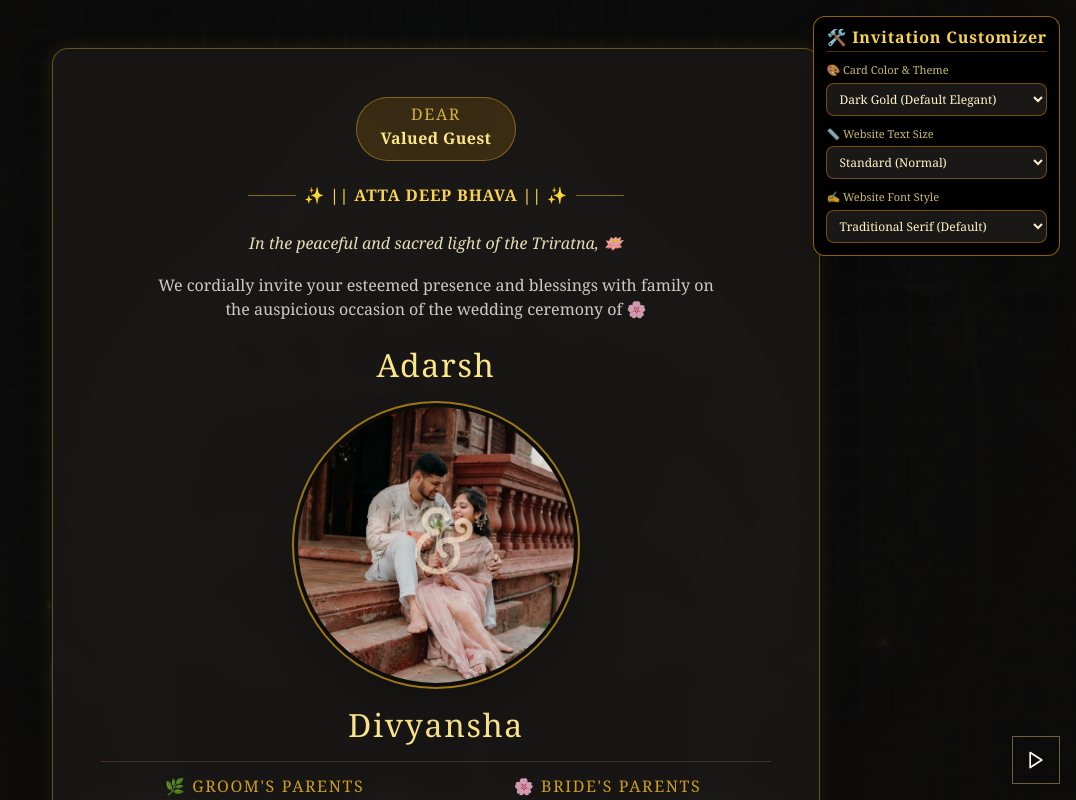
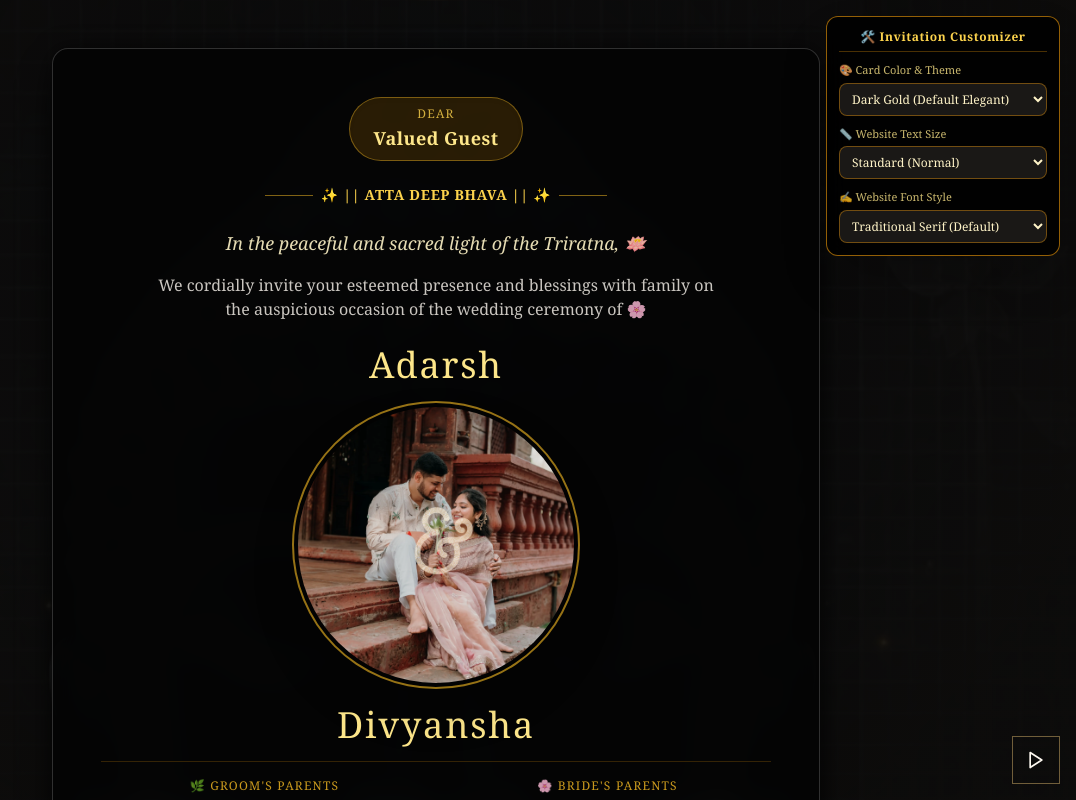
Before and after one commit to Adoniskingx/AD, a React (Vite) app in the folder adarsh-divyansha-wedding/: page / in a window 1280 px wide. Shown: the top 800 px of the page, without its empty margins (204-1280 px from the left). Built offline with nearby package versions, Linux system fonts and the light colour scheme.

Commit message:
Refactor CSS for card styles and themes
Updated styles for card and background layers. Changed card background color and adjusted theme-specific styles.

```diff
--- a/adarsh-divyansha-wedding/src/index.css
+++ b/adarsh-divyansha-wedding/src/index.css
@@ -5,10 +5,12 @@
 @layer base {
   html, body {
     @apply bg-[#0D0C0B] text-[#FDF8F0] antialiased selection:bg-amber-200 selection:text-amber-900 min-h-screen m-0 p-0 overflow-x-hidden;
+    font-size: 16px;
+    font-family: ui-serif, Georgia, Cambria, "Times New Roman", Times, serif;
   }
 }
 
-/* Background Layer: Larger Aspect-Ratio Banner Tile (Y-Axis Repeating) */
+/* Background Layer: Aspect-Ratio Banner Tile (Y-Axis Repeating) */
 .sacred-bg-layer {
   position: absolute;
   top: 0;
@@ -39,32 +41,13 @@
   z-index: 10;
 }
 
-/* Default Card Style (Dark Gold) */
+/* Locked Card Style: Midnight Obsidian Black */
 .card-dark-gold {
-  background: rgba(26, 24, 22, 0.90);
+  background: rgba(5, 5, 5, 0.95);
   backdrop-filter: blur(12px);
   -webkit-backdrop-filter: blur(12px);
-  border: 1px solid rgba(212, 175, 55, 0.4);
-  box-shadow: 0 20px 40px -10px rgba(0, 0, 0, 0.8), 0 0 20px rgba(212, 175, 55, 0.15);
-}
-
-/* Color Theme Overrides for Cards */
-body.theme-dark-gold .card-dark-gold { background: rgba(26, 24, 22, 0.90); border-color: rgba(212, 175, 55, 0.4); }
-body.theme-royal-navy .card-dark-gold { background: rgba(15, 23, 42, 0.92); border-color: rgba(56, 189, 248, 0.4); }
-body.theme-maroon .card-dark-gold { background: rgba(45, 15, 20, 0.92); border-color: rgba(244, 63, 94, 0.4); }
-body.theme-emerald .card-dark-gold { background: rgba(10, 38, 30, 0.92); border-color: rgba(52, 211, 153, 0.4); }
-body.theme-ivory .card-dark-gold { background: rgba(248, 250, 252, 0.92); color: #1e293b; border-color: rgba(203, 213, 225, 0.8); }
-body.theme-midnight .card-dark-gold { background: rgba(5, 5, 5, 0.95); border-color: rgba(115, 115, 115, 0.4); }
-
-/* Fix Ivory theme text colors inside cards when active */
-body.theme-ivory .card-dark-gold h1,
-body.theme-ivory .card-dark-gold h2,
-body.theme-ivory .card-dark-gold p,
-body.theme-ivory .card-dark-gold span {
-  color: #1e293b !important;
-}
-body.theme-ivory .card-dark-gold .text-gold {
-  color: #b45309 !important;
+  border: 1px solid rgba(115, 115, 115, 0.4);
+  box-shadow: 0 20px 40px -10px rgba(0, 0, 0, 0.9), 0 0 20px rgba(0, 0, 0, 0.5);
 }
 
 .text-gold {
@@ -75,22 +58,3 @@ body.theme-ivory .card-dark-gold .text-gold {
 .font-script {
   font-family: 'Bradley Hand ITC', 'Bradley Hand', 'Patrick Hand', cursive;
 }
-
-/* Robust Text Size Scaling applied across all paragraph elements */
-body.text-scale-sm p, body.text-scale-sm span { font-size: 0.85rem !important; }
-body.text-scale-normal p, body.text-scale-normal span { font-size: 1rem !important; }
-body.text-scale-lg p, body.text-scale-lg span { font-size: 1.15rem !important; }
-body.text-scale-xl p, body.text-scale-xl span { font-size: 1.3rem !important; }
-
-body.text-scale-sm h2 { font-size: 1.5rem !important; }
-body.text-scale-normal h2 { font-size: 2rem !important; }
-body.text-scale-lg h2 { font-size: 2.3rem !important; }
-body.text-scale-xl h2 { font-size: 2.6rem !important; }
-
-/* Font Family Mode Classes */
-body.font-mode-serif-custom { font-family: ui-serif, Georgia, Cambria, "Times New Roman", Times, serif; }
-body.font-mode-playfair { font-family: 'Playfair Display', Georgia, serif; }
-body.font-mode-cormorant { font-family: 'Cormorant Garamond', Garamond, serif; }
-body.font-mode-sans { font-family: ui-sans-serif, system-ui, -apple-system, sans-serif; }
-body.font-mode-script { font-family: 'Patrick Hand', cursive, sans-serif; }
-body.font-mode-classic { font-family: Garamond, Baskerville, "Baskerville Old Face", serif; }
```
